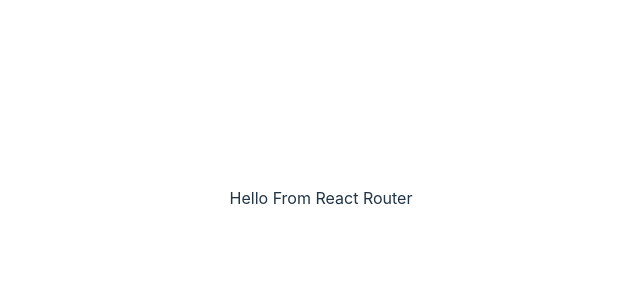
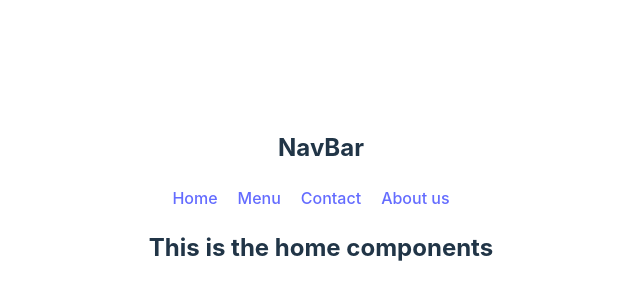
Before and after one commit to Shuuvoo/React-Router-introduction, a React (Vite) app: page / in a window 1280 px wide. Shown: the part 202-502 px from the top of the page, without its empty margins (319-959 px from the left). Built offline with nearby package versions, Linux system fonts and the light colour scheme.

Commit message:
<Link> <Link> React nested link created

```diff
--- /dev/null
+++ b/src/components/About/About.jsx
@@ -0,0 +1,13 @@
+
+
+const About = () => {
+    return (
+        <div>
+            <h2>About us</h2>
+            <p>EveryThing you need to know</p>
+
+        </div>
+    );
+};
+
+export default About;
--- /dev/null
+++ b/src/components/Contact/Contact.jsx
@@ -0,0 +1,13 @@
+
+
+const Contact = () => {
+    return (
+        <div>
+            <h2>Contact</h2>
+            <p>You are away from one call</p>
+
+        </div>
+    );
+};
+
+export default Contact;
--- /dev/null
+++ b/src/components/Header/Header.css
@@ -0,0 +1,3 @@
+nav a{
+    margin-right: 20px;
+}
--- /dev/null
+++ b/src/components/Header/Header.jsx
@@ -0,0 +1,21 @@
+import { Link } from 'react-router-dom';
+import './Header.css'
+const Header = () => {
+  return (
+    <div>
+      <h2>NavBar</h2>
+      <nav>
+        <Link to="/">Home</Link>
+        {/* <a href="/">Home</a> */}
+        <Link to="/menu">Menu</Link>
+        {/* <a href="/menu">Menu</a> */}
+        <Link to="/contact">Contact</Link>
+        {/* <a href="/contact">Contact</a> */}
+        <Link to="/about">About us</Link>
+        {/* <a href="/about">About us</a> */}
+      </nav>
+    </div>
+  );
+};
+
+export default Header;
--- /dev/null
+++ b/src/components/Home/Home.jsx
@@ -0,0 +1,15 @@
+import { Outlet } from "react-router-dom";
+import Header from "../Header/Header";
+
+const Home = () => {
+  return (
+    <div>
+        <Header></Header>
+      <h2>This is the home components</h2>
+      <Outlet></Outlet>
+
+    </div>
+  );
+};
+
+export default Home;
```
Also changed, not shown: src/components/NavBar/NavBar.jsx (added, +9 -0 lines), src/main.jsx (+34 -10 lines).
